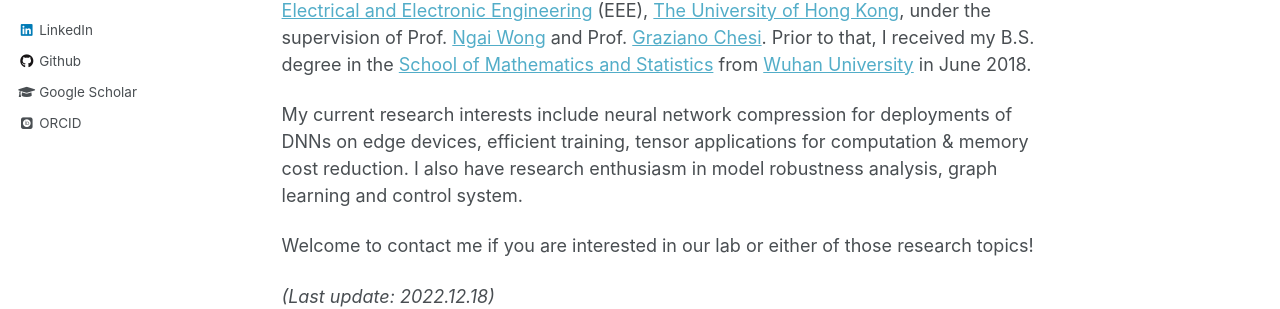
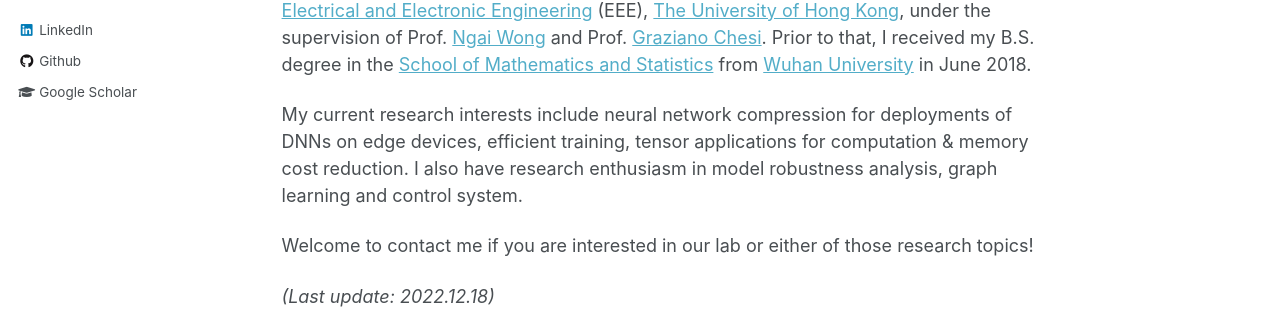
Before and after one commit to rlin27/rlin27.github.io, a Jekyll site: the page built from _pages/about.md, in a window 1280 px wide. Shown: the part 376-685 px from the top of the page. Built offline with Jekyll 4.4.1, drawn with Linux system fonts in a browser that asks for light colours; some web fonts are replaced.

Commit message:
Update _config.yml

```diff
--- a/_config.yml
+++ b/_config.yml
@@ -103,7 +103,7 @@ author:
   impactstory      : #"https://profiles.impactstory.org/u/xxxx-xxxx-xxxx-xxxx"
   lastfm           :
   linkedin         : "rlin27"
-  orcid            : "https://orcid.org/0000-0003-0744-0263"
+  orcid            : #"https://orcid.org/0000-0003-0744-0263"
   pinterest        :
   soundcloud       :
   stackoverflow    : # http://stackoverflow.com/users/123456/username
```
